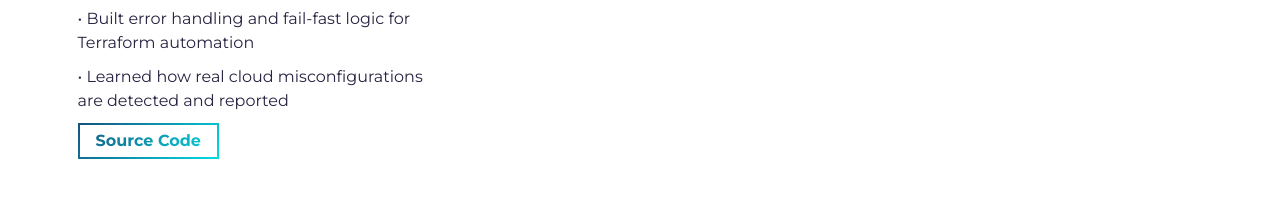
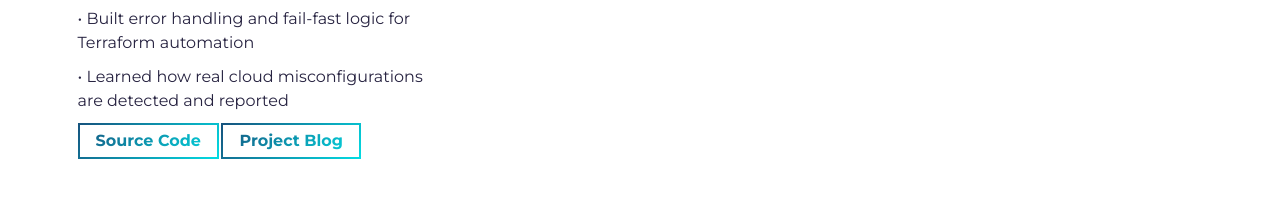
Before and after one commit to GnarlyLasagna/portfolio-site, a website built with Parcel: page src/index.html in a window 1280 px wide. Shown: the part 3096-3313 px from the top of the page. Built offline with nearby package versions, Linux system fonts and the light colour scheme; no server answers.

Commit message:
adding blog link for cloud sentinel

```diff
--- a/src/index.html
+++ b/src/index.html
@@ -389,6 +389,7 @@ Built a multi-cloud security tool that deploys intentionally vulnerable infrastr
                     <p>• Learned how real cloud misconfigurations are detected and reported</p>
 
                 </div>
+
                 <a
                   rel="noreferrer"
                   target="_blank"
@@ -397,7 +398,17 @@ Built a multi-cloud security tool that deploys intentionally vulnerable infrastr
                 >
                   Source Code
                 </a>
+                <a
+                  rel="noreferrer"
+                  target="_blank"
+                  class="cta-btn cta-btn--hero"
+                  href="https://dev.to/gnarlylasagna/building-cloudsentinel-a-multi-cloud-security-scanner-2li6"
+                >
+                  Project Blog
+                </a>
+
               </div>
+
             </div>
             <div class="col-lg-8 col-sm-12">
               <div class="project-wrapper__image load-hidden">
```
Also changed, not shown: dist/index.html, 1 other file.
